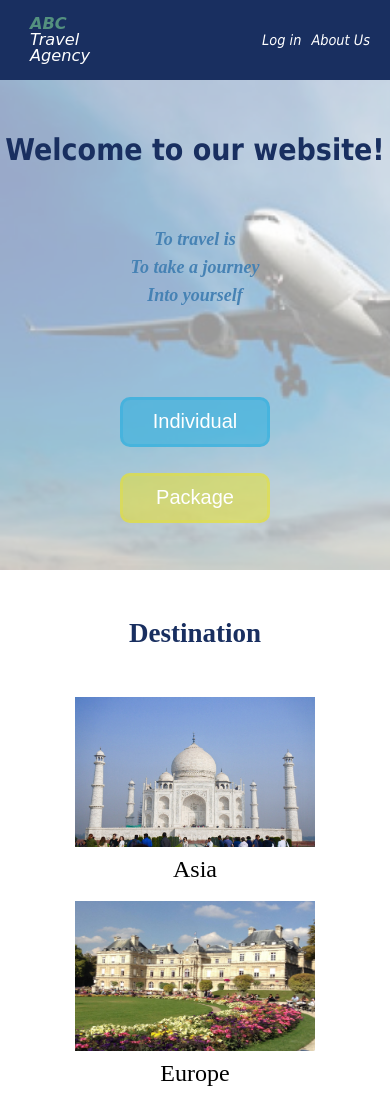
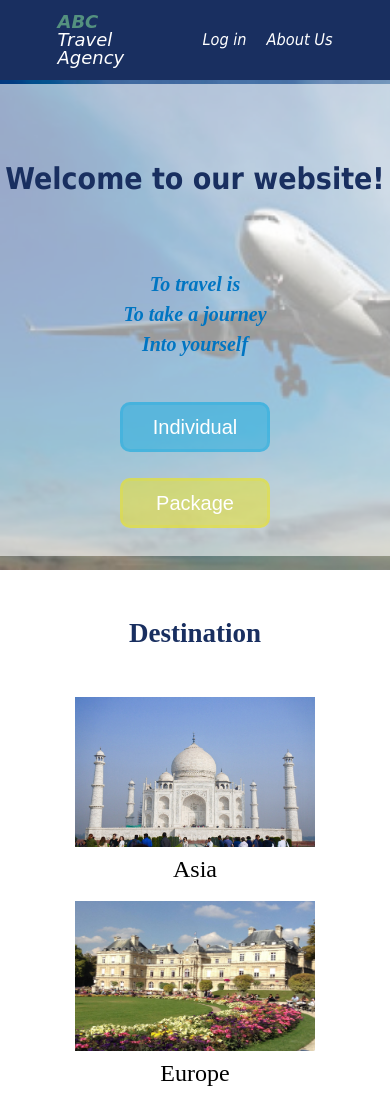
Before and after one commit to MichiY3/MichiY3.github.io, a plain HTML site: page welcome_page_yachi/index.html in a window 390 px wide. Shown: the top 1100 px of the page. Drawn offline with Linux system fonts and the light colour scheme.

Commit message:
とりあえず一旦完成。左右に幅ができてしまうのは後で

```diff
--- a/welcome_page_yachi/css/style.css
+++ b/welcome_page_yachi/css/style.css
@@ -285,12 +285,11 @@ margin-top:-70px;*/
 
 .fixed{
   display: flex;
-  justify-content: space-between;
-  display:100%;
+  justify-content: space-around;
 }
 .icon{
-margin-left:30px;
-font-size:90%;
+margin-left:10px;
+font-size:100%;
 height:70px;
 }
 .icon .name{
@@ -301,11 +300,15 @@ height:70px;
 display:none;
 }
 .header-right{
-  font-size:80%;
-  margin-right:20px;
+  font-size:90%;
+  margin-right:10px;
+}
+.header-right li{
+  display: flex;
+  justify-content: space-around;
 }
 .header-right li:first-child{
-  margin-right: 10px;
+  margin-right: 20px;
 }
 
 
@@ -319,21 +322,25 @@ display:none;
   font-size:30px;
 }
 .guideline{
-  font-size:18px;
+  font-size:20px;
   /*align-items: left;*/
-  margin-top:65px;
+  margin-top:80px;
+  margin-bottom: 35px;
+
 }
 .guideline li{
   display: flex;
   flex-direction: column;
   margin-right:0;
+  color: #0075c2;
 }
 
 .btn-group{
   display: flex;
   flex-direction: column;
   align-items: center;
-  margin-top:80px;
+  margin-top:30px;
+  margin-bottom:15px;
 }
 .btn{
   height:50px;
@@ -342,6 +349,7 @@ display:none;
   margin:13px 0;
   font-size:20px;
 }
+
 /*destination------------*/
 .Destination .subtitle{
   font-size:27px;
```
